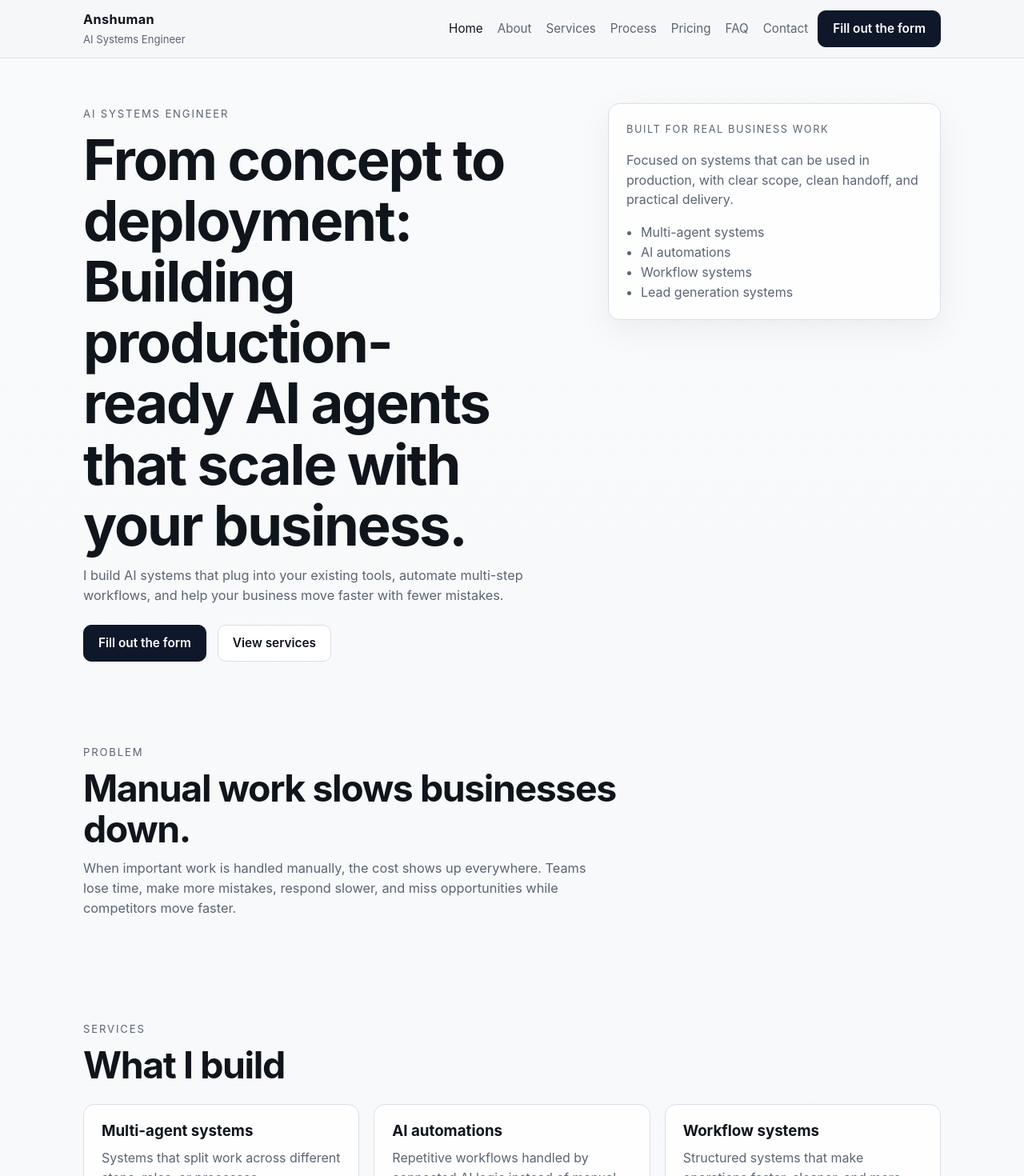
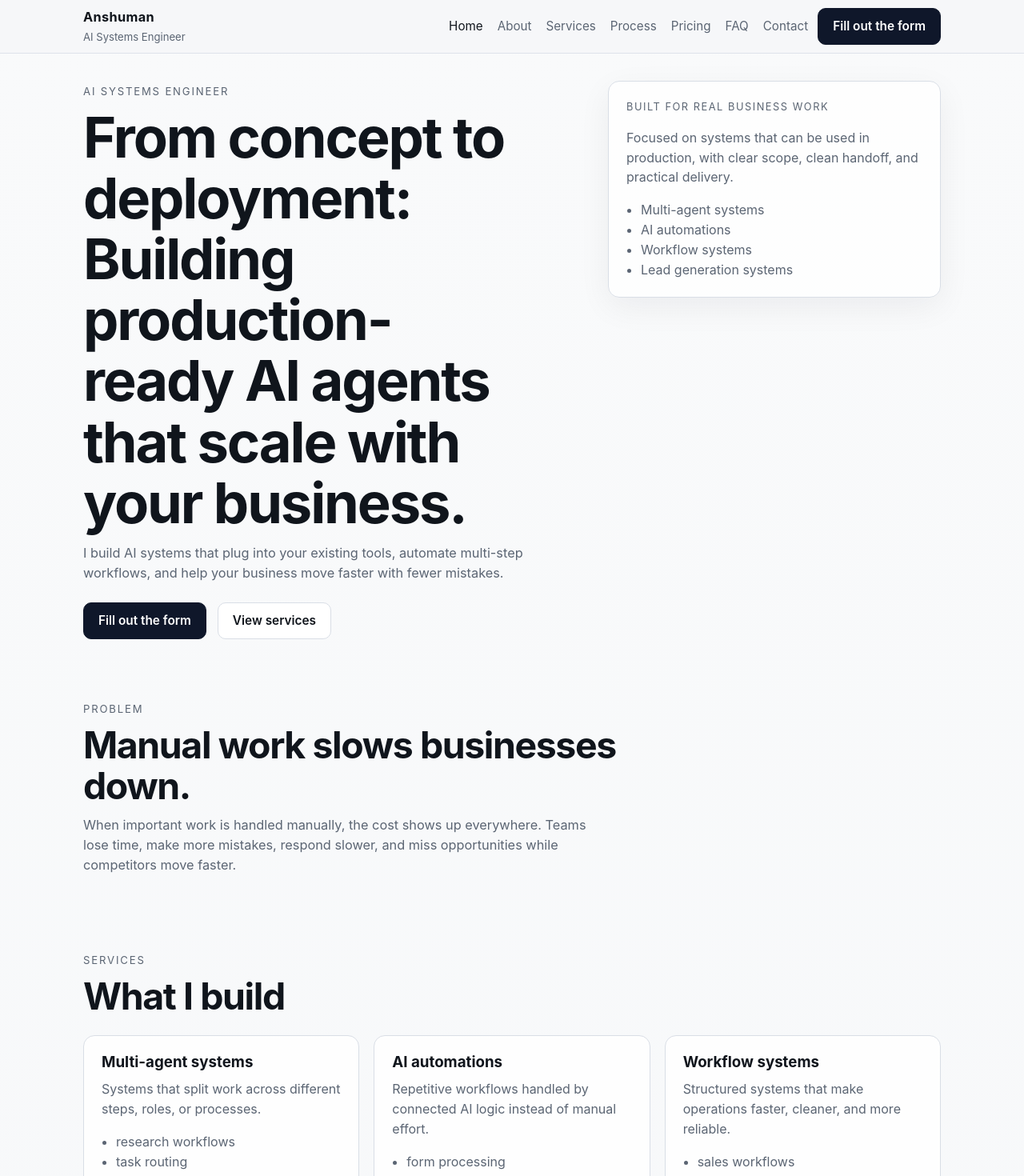
Before and after one commit to as7107962-hue/Portfolio_Anshuman, a Next.js app: page / in a window 1280 px wide. Shown: the top 1470 px of the page at 80% size. Built offline with nearby package versions, Linux system fonts and the light colour scheme.

Commit message:
Redesign mobile navigation

```diff
--- a/app/globals.css
+++ b/app/globals.css
@@ -8,7 +8,7 @@
   --accent: #0f172a;
   --accent-contrast: #ffffff;
   --max-width: 1120px;
-  --header-height: 72px;
+  --header-height: 66px;
 }
 * { box-sizing: border-box; }
 html { scroll-behavior: smooth; }
@@ -16,8 +16,8 @@ body { margin: 0; color: var(--text); background: linear-gradient(180deg, #f9faf
 a { color: inherit; text-decoration: none; }
 .container { max-width: var(--max-width); margin: 0 auto; padding: 0 24px; }
 .site-shell { min-height: 100vh; display: flex; flex-direction: column; }
-header.site-header { position: sticky; top: 0; z-index: 40; backdrop-filter: blur(12px); background: rgba(246,247,249,0.94); border-bottom: 1px solid rgba(217,222,230,0.8); }
-.header-inner { display: flex; align-items: center; justify-content: space-between; gap: 24px; min-height: var(--header-height); }
+header.site-header { position: sticky; top: 0; z-index: 40; backdrop-filter: blur(12px); background: rgba(246,247,249,0.96); border-bottom: 1px solid rgba(217,222,230,0.8); }
+.header-inner { display: flex; align-items: center; justify-content: space-between; gap: 20px; min-height: 66px; }
 .brand { display: flex; flex-direction: column; gap: 2px; }
 .brand strong { font-size: 1.02rem; letter-spacing: 0.02em; }
 .brand span { font-size: 0.82rem; color: var(--muted); }
@@ -33,15 +33,15 @@ header.site-header { position: sticky; top: 0; z-index: 40; backdrop-filter: blu
 .mobile-menu-backdrop { display: none; }
 .mobile-menu { display: none; }
 main { flex: 1; }
-.section { padding: 56px 0; }
-.section.tight { padding: 44px 0; }
+.section { padding: 38px 0; }
+.section.tight { padding: 30px 0; }
 .section-heading { max-width: 760px; margin-bottom: 24px; }
 .section-heading .eyebrow { display: inline-flex; align-items: center; gap: 10px; font-size: 0.82rem; text-transform: uppercase; letter-spacing: 0.14em; color: var(--muted); margin-bottom: 10px; }
 .section-heading h1, .section-heading h2 { margin: 0 0 12px; line-height: 1.08; letter-spacing: -0.03em; }
 .section-heading h1 { font-size: clamp(2.45rem, 5.5vw, 4.7rem); max-width: 12ch; }
 .section-heading h2 { font-size: clamp(1.85rem, 4vw, 2.9rem); }
 .section-heading p { margin: 0; max-width: 62ch; color: var(--muted); font-size: 1.02rem; }
-.hero { padding: 56px 0 44px; }
+.hero { padding: 34px 0 36px; }
 .hero-grid { display: grid; grid-template-columns: minmax(0,1.2fr) minmax(320px,0.8fr); gap: 32px; align-items: start; }
 .lead { font-size: 1.12rem; color: var(--muted); max-width: 60ch; margin: 0 0 24px; }
 .actions { display: flex; gap: 14px; flex-wrap: wrap; margin-top: 18px; }
@@ -94,17 +94,15 @@ textarea { min-height: 160px; resize: vertical; }
   .mobile-menu-backdrop { display: block; position: fixed; inset: var(--header-height) 0 0; background: rgba(16, 21, 28, 0.3); opacity: 0; pointer-events: none; transition: opacity 0.22s ease; z-index: 45; }
   .mobile-menu-backdrop.open { opacity: 1; pointer-events: auto; }
   .mobile-menu { display: block; position: fixed; left: 0; right: 0; top: var(--header-height); z-index: 50; pointer-events: none; padding: 0; }
-  .mobile-menu-panel { margin: 0; width: 100%; padding: 18px 18px 20px; border: 0; border-top: 1px solid rgba(217,222,230,0.7); border-radius: 0 0 22px 22px; background: rgba(255,255,255,0.985); box-shadow: 0 20px 60px rgba(16,21,28,0.14); transform: translateY(-16px); opacity: 0; transition: transform 0.22s ease, opacity 0.22s ease; max-height: calc(100dvh - var(--header-height)); overflow: auto; }
+  .mobile-menu-panel { margin: 0; width: 100%; padding: 16px 16px 18px; border: 0; border-top: 1px solid rgba(217,222,230,0.7); border-radius: 0 0 22px 22px; background: rgba(255,255,255,0.985); box-shadow: 0 20px 60px rgba(16,21,28,0.14); transform: translateY(-16px); opacity: 0; transition: transform 0.22s ease, opacity 0.22s ease; max-height: calc(100dvh - 66px); overflow: auto; }
   .mobile-menu.open { pointer-events: auto; }
   .mobile-menu.open .mobile-menu-panel { transform: translateY(0); opacity: 1; }
-  .mobile-menu-header { display: flex; align-items: start; justify-content: space-between; gap: 16px; margin-bottom: 14px; }
+  .mobile-menu-header { display: flex; align-items: center; justify-content: space-between; gap: 16px; margin-bottom: 14px; }
   .mobile-menu-title { font-weight: 700; font-size: 1.02rem; }
-  .mobile-menu-subtitle { font-size: 0.9rem; color: var(--muted); margin-top: 3px; }
-  .mobile-menu-copy { font-size: 0.95rem; color: var(--muted); margin: 0 0 14px; }
   .mobile-nav { display: grid; gap: 10px; }
   .mobile-nav a { border: 1px solid var(--border); border-radius: 14px; padding: 14px 16px; font-weight: 600; color: var(--text); background: #fff; display: flex; align-items: center; justify-content: space-between; gap: 12px; }
   .mobile-nav a.active { background: #f3f5f8; border-color: #cfd6df; }
   .mobile-menu-actions { display: grid; gap: 10px; margin-top: 16px; }
   .mobile-menu-cta, .mobile-menu-secondary { width: 100%; }
 }
-@media (max-width: 720px) { .container { padding: 0 18px; } .section, .hero { padding: 40px 0; } .section.tight { padding: 32px 0; } .hero { padding-top: 38px; padding-bottom: 34px; } .header-inner { min-height: 68px; } .section-heading h1 { font-size: clamp(2.2rem, 12vw, 3.5rem); } .step { grid-template-columns: 1fr; } .step-index { width: 54px; height: 54px; } .btn { width: 100%; } .actions { flex-direction: column; } .footer-inner { gap: 16px; } .mobile-menu-panel { border-radius: 0 0 18px 18px; } }
+@media (max-width: 720px) { .container { padding: 0 18px; } .section, .hero { padding: 28px 0; } .section.tight { padding: 24px 0; } .hero { padding-top: 22px; padding-bottom: 24px; } .header-inner { min-height: 64px; } .section-heading h1 { font-size: clamp(2.2rem, 12vw, 3.5rem); } .step { grid-template-columns: 1fr; } .step-index { width: 54px; height: 54px; } .btn { width: 100%; } .actions { flex-direction: column; } .footer-inner { gap: 16px; } .mobile-menu-panel { border-radius: 0 0 18px 18px; } }
--- a/components/Navbar.tsx
+++ b/components/Navbar.tsx
@@ -91,17 +91,10 @@ export function Navbar() {
         <Container>
           <div className="mobile-menu-panel" role="dialog" aria-modal="true" aria-label="Navigation menu">
             <div className="mobile-menu-header">
-              <div>
-                <div className="mobile-menu-title">Navigation</div>
-                <div className="mobile-menu-subtitle">Quick links to the main pages</div>
-              </div>
+              <div className="mobile-menu-title">Navigation</div>
               <button type="button" className="nav-close" aria-label="Close menu" onClick={() => setIsOpen(false)}>
                 ✕
               </button>
-            </div>
-
-            <div className="mobile-menu-copy">
-              Jump to a page or open the contact form. The menu closes after you tap a link.
             </div>
 
             <nav className="mobile-nav" aria-label="Mobile primary">
```
Also changed, not shown: 1 other file (tests, documents, lock files or other folders).
